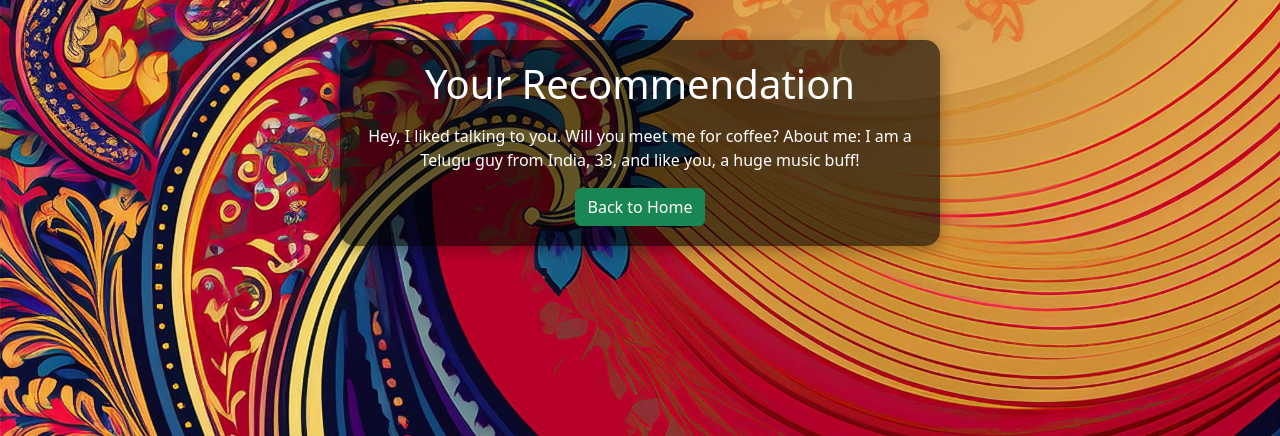
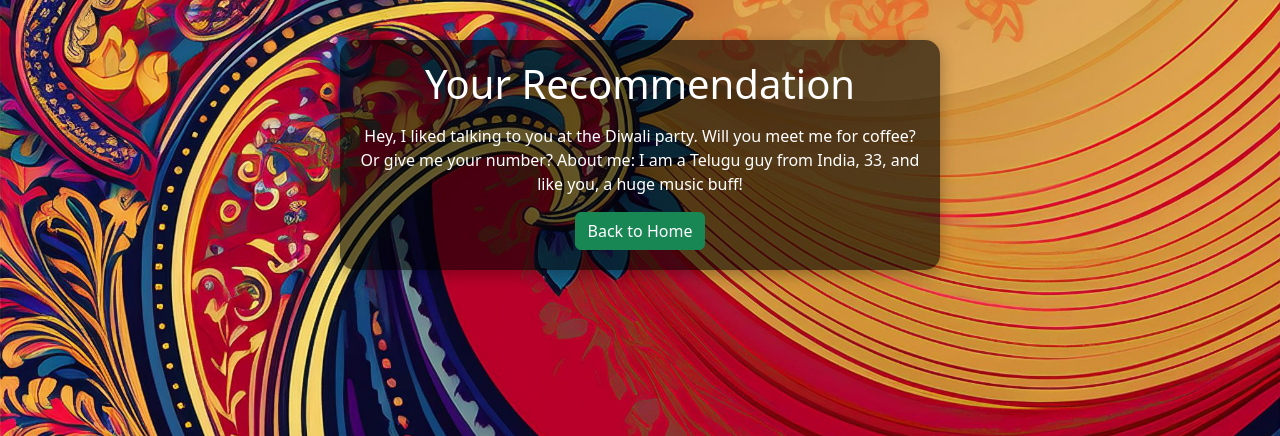
Before and after one commit to prabhatravib/spotify_recommendor_latest, a Flask app: template templates/results.html in a window 1280 px wide. Shown: the top 436 px of the page. Run offline with Flask 2, Linux system fonts and the light colour scheme; the template is opened without the code that fills it, so the values that code supplies are empty.

Commit message:
Update results.html

```diff
--- a/templates/results.html
+++ b/templates/results.html
@@ -30,7 +30,7 @@
         <p>{{ recommendation }}</p>
 
         <!-- Static Message -->
-        <p>Hey, I liked talking to you. Will you meet me for coffee?
+        <p>Hey, I liked talking to you at the Diwali party. Will you meet me for coffee? Or give me your number?
         About me: I am a Telugu guy from India, 33, and like you, a huge music buff!</p>
 
         <a href="/" class="btn btn-success">Back to Home</a>
```
